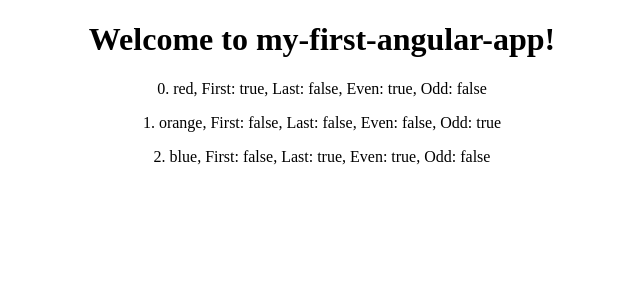
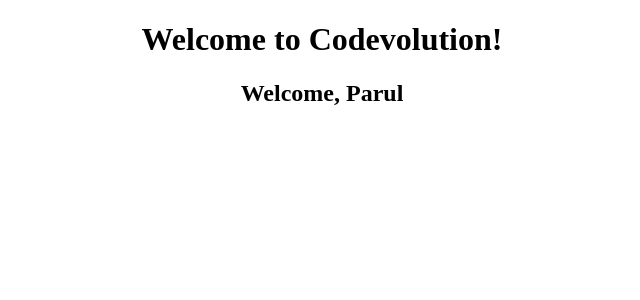
Before and after one commit to parulagg27/learning-angular, an Angular app: page / in a window 1280 px wide. Shown: the top 300 px of the page, without its empty margins (318-958 px from the left). Built offline with nearby package versions, Linux system fonts and the light colour scheme.

Commit message:
[Parul] Add. learn component interaction: parent to child (via data binding)

```diff
--- a/src/app/app.component.html
+++ b/src/app/app.component.html
@@ -6,11 +6,9 @@
 <body>
 <div style="text-align:center">
   <h1>
-    Welcome to {{ title }}!
+    Welcome to Codevolution!
   </h1>
-  <div app-test>
-
-  </div>
+  <app-test [name]="username"></app-test>
 </div>
 
 </body>
--- a/src/app/app.component.ts
+++ b/src/app/app.component.ts
@@ -6,5 +6,5 @@
   styleUrls: ['./app.component.css']
 })
 export class AppComponent {
-  title = 'my-first-angular-app';
+  username = 'Parul';
 }
--- a/src/app/test/test.component.ts
+++ b/src/app/test/test.component.ts
@@ -1,19 +1,13 @@
-import {Component, OnInit} from '@angular/core';
+import {Component, OnInit, Input, Output, EventEmitter} from '@angular/core';
 
 @Component({
-  selector: '[app-test]',
+  selector: 'app-test',
   template: `
-    <div *ngFor="let colour of colors; index as i; first as f; last as l, even as e, odd as o">
-      <p>
-        {{i}}. {{colour}}, First: {{f}}, Last: {{l}},
-        Even: {{e}},
-        Odd: {{o}}
-      </p>
-    </div>
+    <h2>{{"Welcome, " + username}}</h2>
   `,
 })
 export class TestComponent implements OnInit {
-  colors: string[] = ["red", "orange", "blue"];
+  @Input('name') username: string;
 
   ngOnInit(): void {
   }
```
